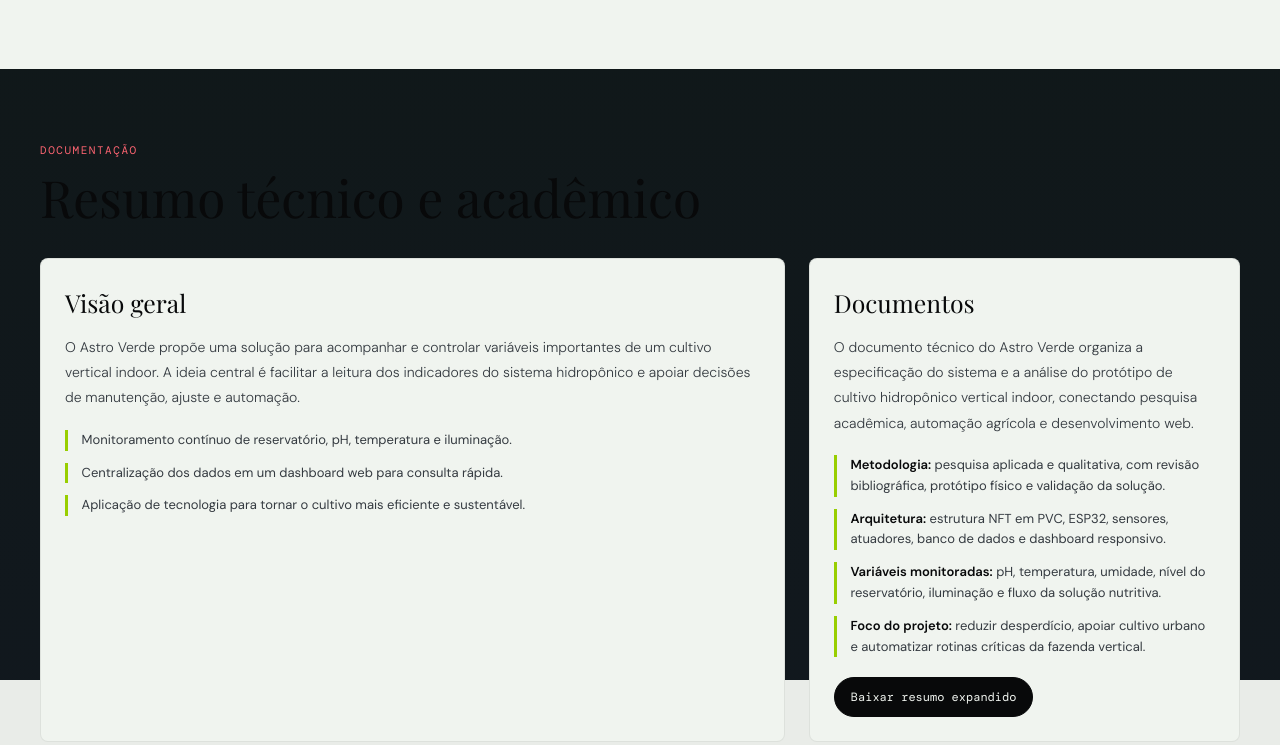
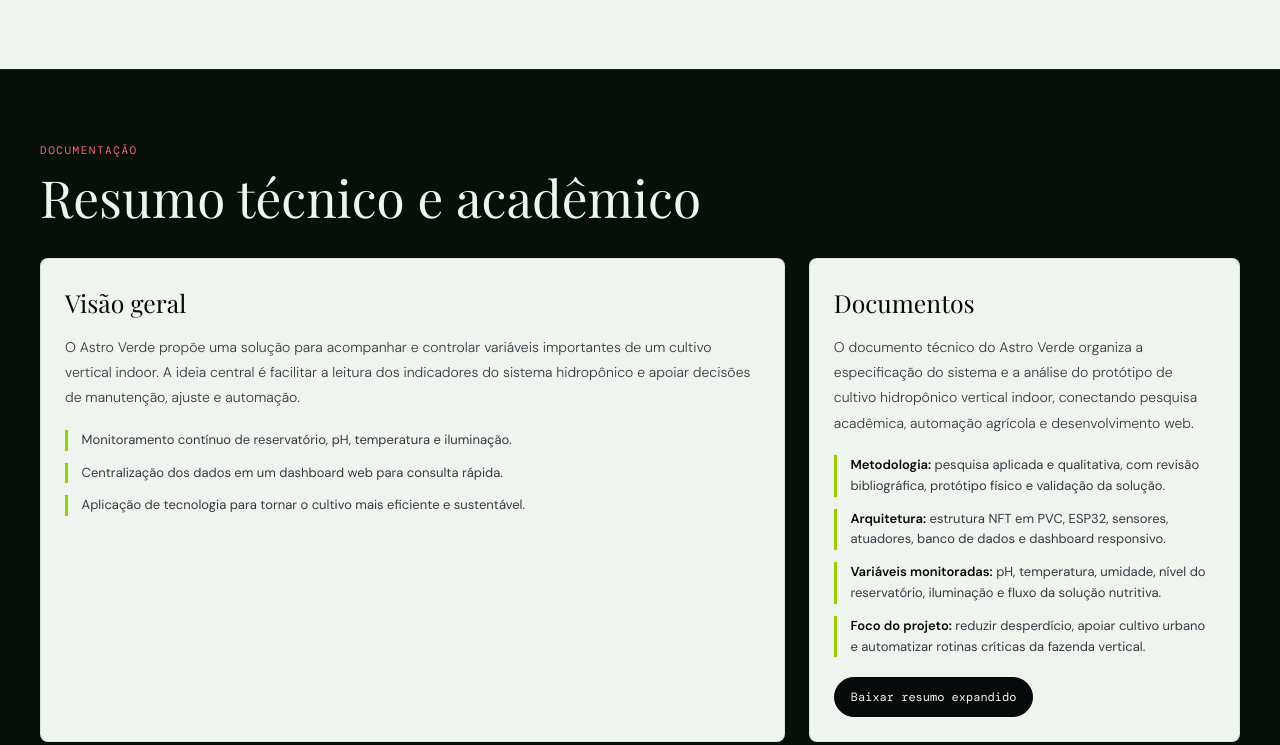
Before and after one commit to GiovannyCosta/portifolio, a plain HTML site: page projetos/astro-verde/index.html in a window 1280 px wide. Shown: the part 1467-2212 px from the top of the page. Drawn offline with nearby package versions, Linux system fonts and the light colour scheme; a web font is replaced by a local one.

Commit message:
style: adjust Astro Verde documentation section

```diff
--- a/projetos/astro-verde/index.html
+++ b/projetos/astro-verde/index.html
@@ -83,7 +83,7 @@
       </div>
     </section>
 
-    <section class="project-section project-section--muted" id="documentacao">
+    <section class="project-section project-section--muted project-section--documentation" id="documentacao">
       <div class="project-section__inner">
         <div class="project-section__head">
           <p class="project-label">Documentação</p>
--- a/src/css/project-detail.css
+++ b/src/css/project-detail.css
@@ -162,6 +162,16 @@ body {
   border-top: 1px solid rgba(8, 9, 10, 0.06);
 }
 
+.project-section--documentation {
+  background: #061008;
+  border-top: 1px solid rgba(240, 244, 239, 0.08);
+  padding-bottom: 5rem;
+}
+
+.project-section--documentation .project-heading {
+  color: var(--text-white);
+}
+
 .project-section__inner {
   max-width: var(--max-width);
   margin: 0 auto;
@@ -235,6 +245,7 @@ body {
   display: grid;
   gap: 1.5rem;
   grid-template-columns: minmax(0, 0.95fr) minmax(320px, 0.55fr);
+  align-items: stretch;
 }
 
 .doc-panel,
@@ -244,6 +255,11 @@ body {
   border: 1px solid rgba(8, 9, 10, 0.08);
   border-radius: 8px;
   padding: 1.5rem;
+}
+
+.project-section--documentation .doc-panel,
+.project-section--documentation .requirements-panel {
+  min-height: 100%;
 }
 
 .doc-panel p,
```
